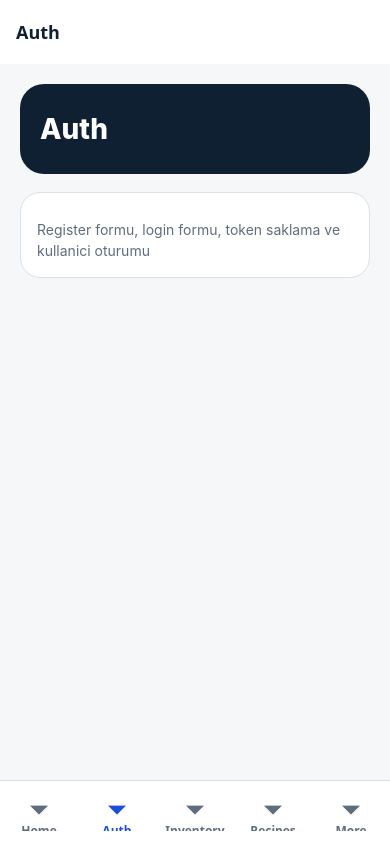
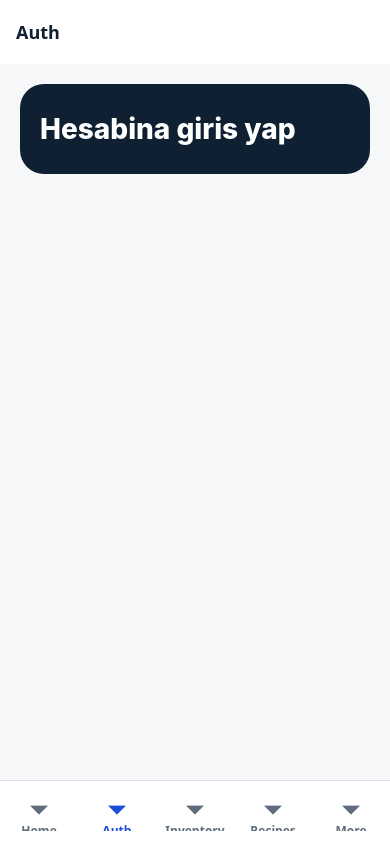
Before and after one commit to erkutoguz/foodsaver, a React Native app in the folder mobile/: screen /Auth in a window 390 px wide. Built offline with nearby package versions, Linux system fonts and the light colour scheme.

Commit message:
split mobile ui components into separate files

```diff
--- /dev/null
+++ b/mobile/src/components/InfoCard.js
@@ -0,0 +1,36 @@
+import { StyleSheet, Text, View } from "react-native";
+import { colors } from "../theme/colors";
+
+export function InfoCard({ title, children, tone = "default" }) {
+  return (
+    <View style={[styles.card, tone === "accent" && styles.cardAccent]}>
+      <Text style={styles.cardTitle}>{title}</Text>
+      {typeof children === "string" ? <Text style={styles.cardText}>{children}</Text> : children}
+    </View>
+  );
+}
+
+const styles = StyleSheet.create({
+  card: {
+    backgroundColor: colors.card,
+    borderRadius: 20,
+    padding: 16,
+    gap: 10,
+    borderWidth: 1,
+    borderColor: colors.line
+  },
+  cardAccent: {
+    backgroundColor: colors.brandSoft,
+    borderColor: "#bfdbfe"
+  },
+  cardTitle: {
+    color: colors.ink,
+    fontSize: 17,
+    fontWeight: "700"
+  },
+  cardText: {
+    color: colors.slate,
+    fontSize: 14,
+    lineHeight: 21
+  }
+});
--- a/mobile/src/components/ScreenShell.js
+++ b/mobile/src/components/ScreenShell.js
@@ -14,15 +14,6 @@ export function ScreenShell({ eyebrow, title, description, children }) {
         <View style={styles.content}>{children}</View>
       </View>
     </SafeAreaView>
-  );
-}
-
-export function InfoCard({ title, children, tone = "default" }) {
-  return (
-    <View style={[styles.card, tone === "accent" && styles.cardAccent]}>
-      <Text style={styles.cardTitle}>{title}</Text>
-      {typeof children === "string" ? <Text style={styles.cardText}>{children}</Text> : children}
-    </View>
   );
 }
 
@@ -60,27 +51,5 @@ const styles = StyleSheet.create({
   },
   content: {
     gap: 14
-  },
-  card: {
-    backgroundColor: colors.card,
-    borderRadius: 20,
-    padding: 16,
-    gap: 10,
-    borderWidth: 1,
-    borderColor: colors.line
-  },
-  cardAccent: {
-    backgroundColor: colors.brandSoft,
-    borderColor: "#bfdbfe"
-  },
-  cardTitle: {
-    color: colors.ink,
-    fontSize: 17,
-    fontWeight: "700"
-  },
-  cardText: {
-    color: colors.slate,
-    fontSize: 14,
-    lineHeight: 21
   }
 });
--- a/mobile/src/screens/AuthScreen.js
+++ b/mobile/src/screens/AuthScreen.js
@@ -1,15 +1,13 @@
-import { InfoCard, ScreenShell } from "../components/ScreenShell";
+import { ScreenShell } from "../components/ScreenShell";
 
 export function AuthScreen() {
   return (
     <ScreenShell
       eyebrow=""
-      title="Auth"
-      description=""
+      title="Hesabina giris yap"
+
     >
-      <InfoCard title="">
-        Register formu, login formu, token saklama ve kullanici oturumu
-      </InfoCard>
+
     </ScreenShell>
   );
 }
--- a/mobile/src/screens/HomeScreen.js
+++ b/mobile/src/screens/HomeScreen.js
@@ -1,14 +1,15 @@
-import { StyleSheet } from "react-native";
-import {  ScreenShell } from "../components/ScreenShell";
+import { StyleSheet} from "react-native";
+import { ScreenShell } from "../components/ScreenShell";
 import { colors } from "../theme/colors";
 
 export function HomeScreen() {
   return (
     <ScreenShell
-      eyebrow=""
-      title="FoodSaver"
-      description=""
+
     >
+
+
+
 
     </ScreenShell>
   );
--- a/mobile/src/screens/InventoryScreen.js
+++ b/mobile/src/screens/InventoryScreen.js
@@ -1,11 +1,10 @@
-import {  ScreenShell } from "../components/ScreenShell";
+import { InfoCard } from "../components/InfoCard";
+import { ScreenShell } from "../components/ScreenShell";
 
 export function InventoryScreen() {
   return (
     <ScreenShell
-      eyebrow=""
-      title="Inventory"
-      description=""
+
     >
 
     </ScreenShell>
--- a/mobile/src/screens/ProfileScreen.js
+++ b/mobile/src/screens/ProfileScreen.js
@@ -1,11 +1,10 @@
-import {  ScreenShell } from "../components/ScreenShell";
+import { InfoCard } from "../components/InfoCard";
+import { ScreenShell } from "../components/ScreenShell";
 
 export function ProfileScreen() {
   return (
     <ScreenShell
-      eyebrow=""
-      title="More"
-      description=""
+
     >
 
     </ScreenShell>
--- a/mobile/src/screens/RecipesScreen.js
+++ b/mobile/src/screens/RecipesScreen.js
@@ -3,9 +3,7 @@ import { ScreenShell } from "../components/ScreenShell";
 export function RecipesScreen() {
   return (
     <ScreenShell
-      eyebrow=""
-      title="Recipes"
-      description=""
+
     >
 
     </ScreenShell>
```
